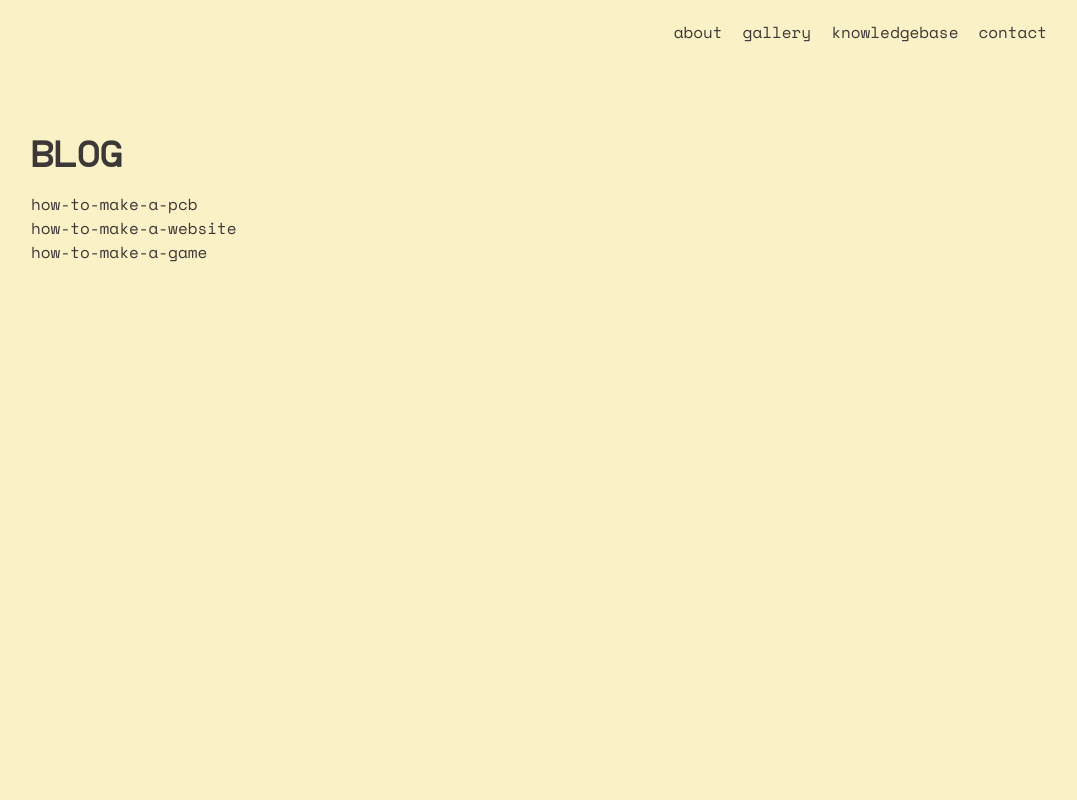
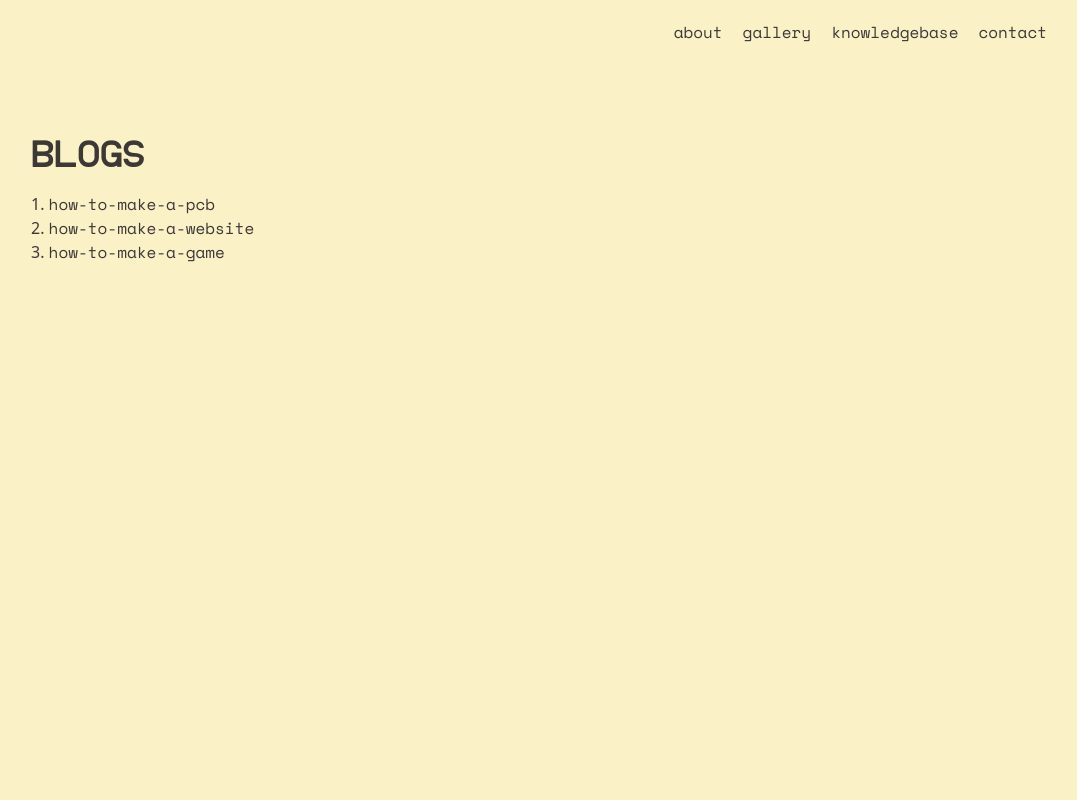
Before and after one commit to arjav0703/my-website, a Next.js app: page /blog in a window 1280 px wide. Shown: the top 800 px of the page, without its empty margins (161-1238 px from the left). Built offline with nearby package versions, Linux system fonts and the light colour scheme.

Commit message:
slight design changes in blog-page

```diff
--- a/src/app/blog/page.tsx
+++ b/src/app/blog/page.tsx
@@ -8,21 +8,19 @@ const blogs = [
 ]
 
 const Bloglist = () => (
-  blogs.map((blog) => {
-    return (
-      <div key={Math.random()*10}>
-        <ol>
-            <li>
-              <p>
-              <a href={`/blog/${blog}`} >
-                {blog}
-              </a>
-              </p>
-            </li>
-        </ol>
-      </div>
-    );
-  })
+  <ol className="list-decimal list-inside">
+    {blogs.map((blog) => {
+      return (
+        <li key={blog}>
+
+            <a href={`/blog/${blog}`} id='bloglist'>
+              {blog}
+            </a>
+
+        </li>
+      );
+    })}
+  </ol>
 );
 
 
@@ -32,7 +30,7 @@ export default function Blogpage() {
     <>
       <div className="py-8 flex flex-col min-h-screen  px-8 sm:px-48 sm:py-18" onCopy={CopyHandler}>
         <div>
-          <h1 className="text-xl sm:text-3xl mb-5">BLOG</h1>
+          <h1 className="text-xl sm:text-3xl mb-5">BLOGS</h1>
         </div>
 
         <Bloglist/>
--- a/src/app/globals.css
+++ b/src/app/globals.css
@@ -7,6 +7,7 @@
   --color-gruv-text: #3c3836;
   --color-gruv-accent: #d79921;
   --color-gruv-blue: #076678;
+
 
 }
 
@@ -27,6 +28,6 @@ h1 {
   font-family: 'Tars-mono';
 }
 
-p, nav {
+p, nav, #bloglist {
   font-family: 'Space-Mono';
 }
```
